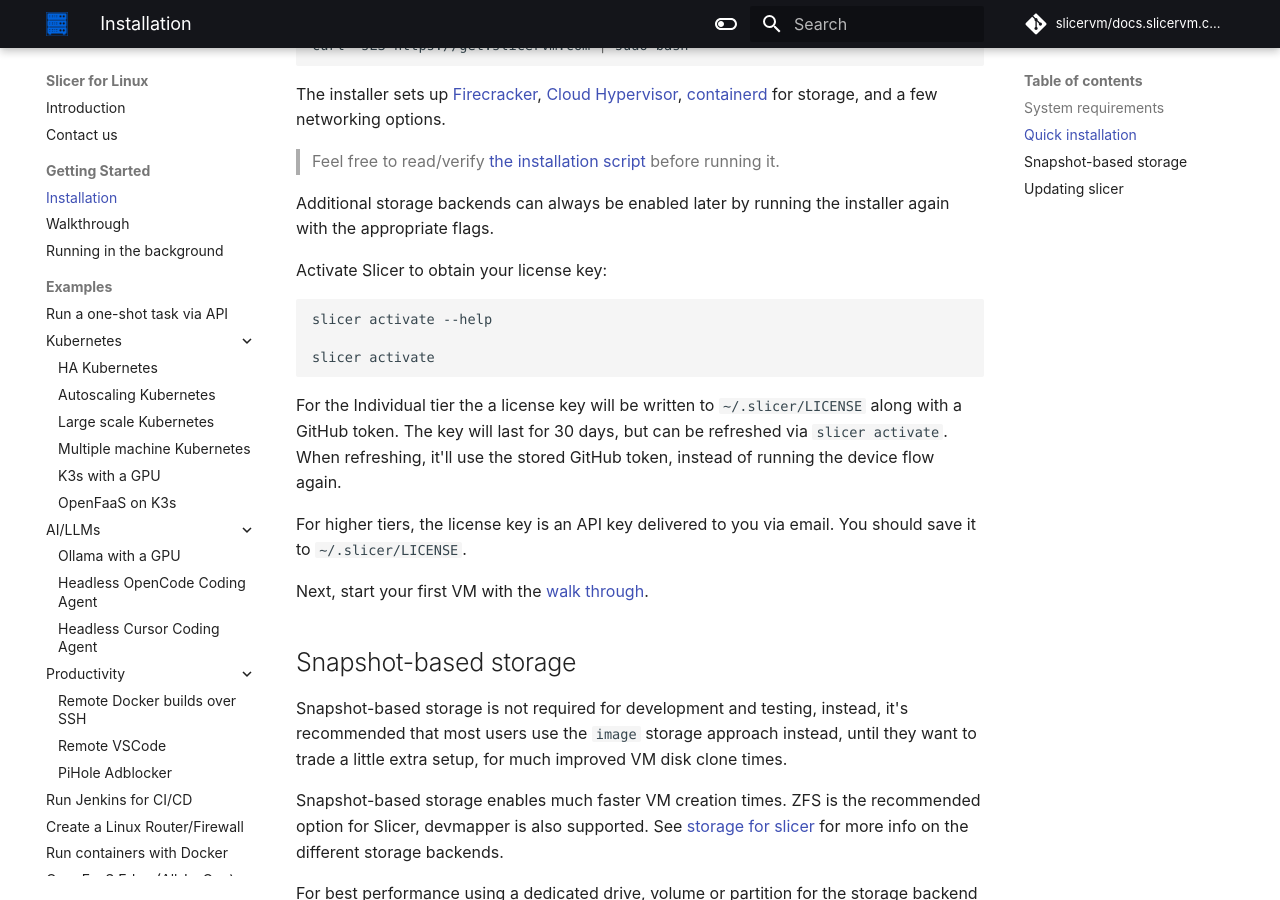
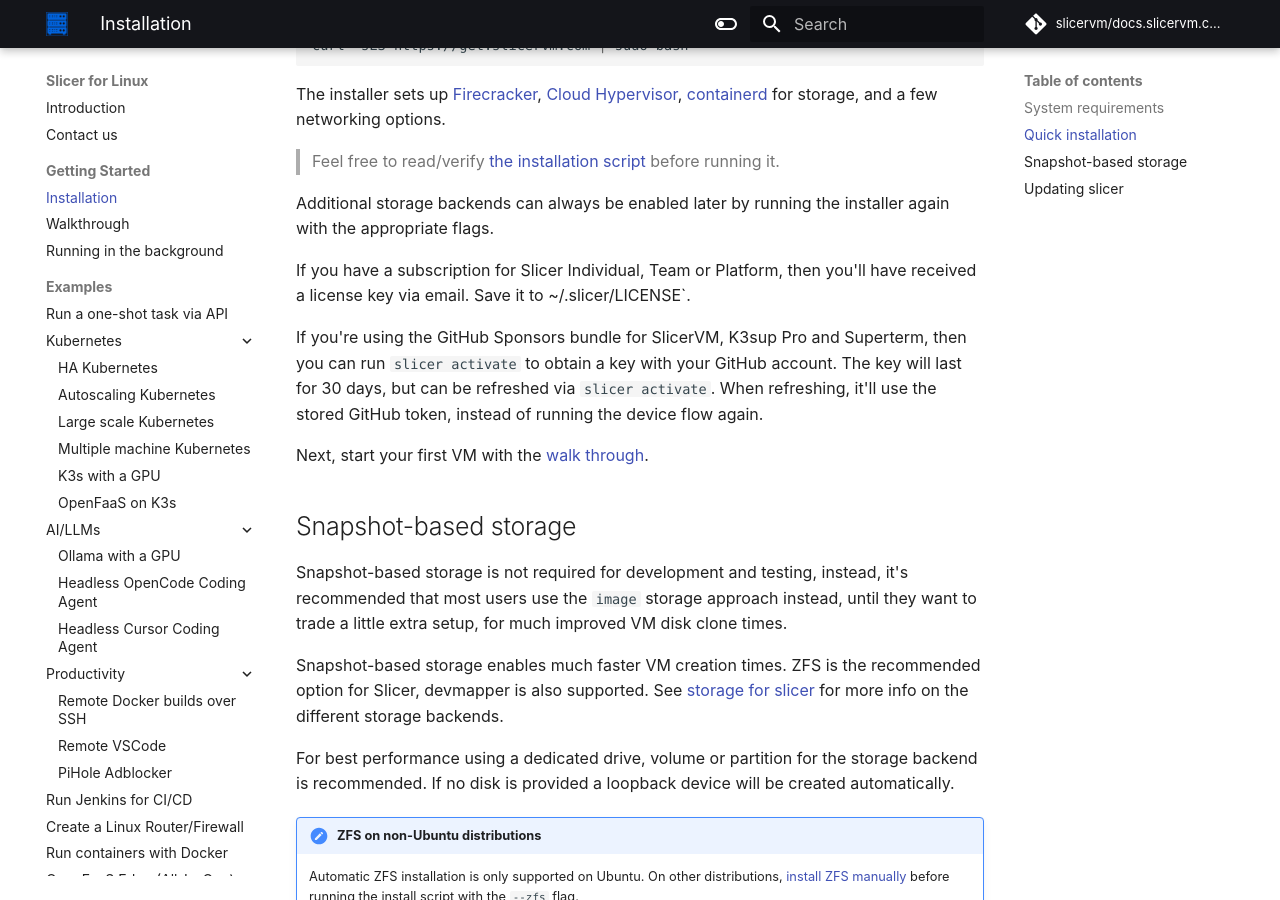
Before and after one commit to slicervm/docs.slicervm.com, an MkDocs documentation site: the page built from docs/getting-started/install.md, in a window 1280 px wide and 900 px high, scrolled down 1534 px. Built offline with MkDocs 1.6.1 and Material for MkDocs 9.7.7, drawn with Linux system fonts in a browser that asks for light colours; some web fonts are replaced; comment, search, counter and statistics services are not loaded.

Commit message:
Update installation instructions
Signed-off-by: Alex Ellis (OpenFaaS Ltd) <alexellis2@gmail.com>

````diff
--- a/docs/getting-started/install.md
+++ b/docs/getting-started/install.md
@@ -53,17 +53,9 @@
 
 Additional storage backends can always be enabled later by running the installer again with the appropriate flags.
 
-Activate Slicer to obtain your license key:
+If you have a subscription for Slicer Individual, Team or Platform, then you'll have received a license key via email. Save it to ~/.slicer/LICENSE`.
 
-```bash
-slicer activate --help
-
-slicer activate
-```
-
-For the Individual tier the a license key will be written to `~/.slicer/LICENSE` along with a GitHub token. The key will last for 30 days, but can be refreshed via `slicer activate`. When refreshing, it'll use the stored GitHub token, instead of running the device flow again.
-
-For higher tiers, the license key is an API key delivered to you via email. You should save it to `~/.slicer/LICENSE`.
+If you're using the GitHub Sponsors bundle for SlicerVM, K3sup Pro and Superterm, then you can run `slicer activate` to obtain a key with your GitHub account. The key will last for 30 days, but can be refreshed via `slicer activate`. When refreshing, it'll use the stored GitHub token, instead of running the device flow again.
 
 Next, start your first VM with the [walk through](/getting-started/walkthrough).
 
````
